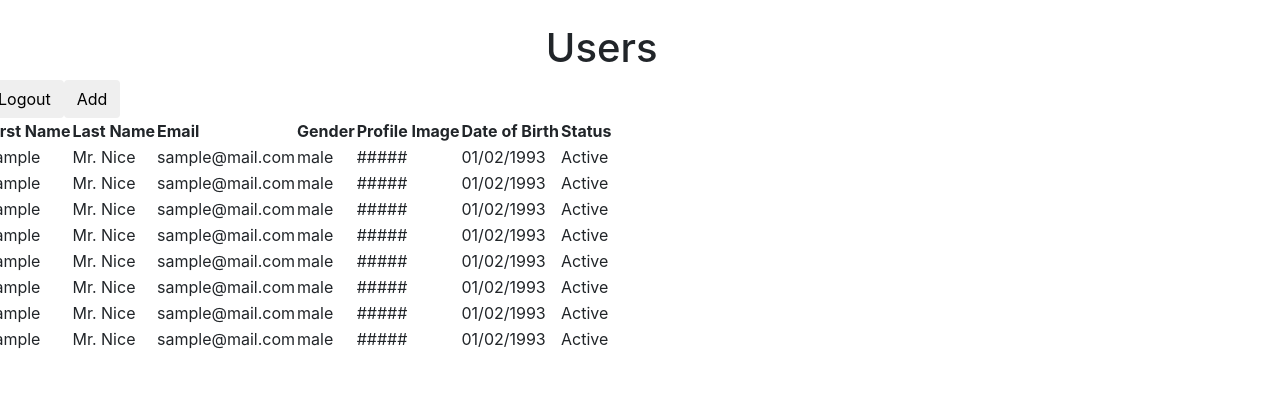
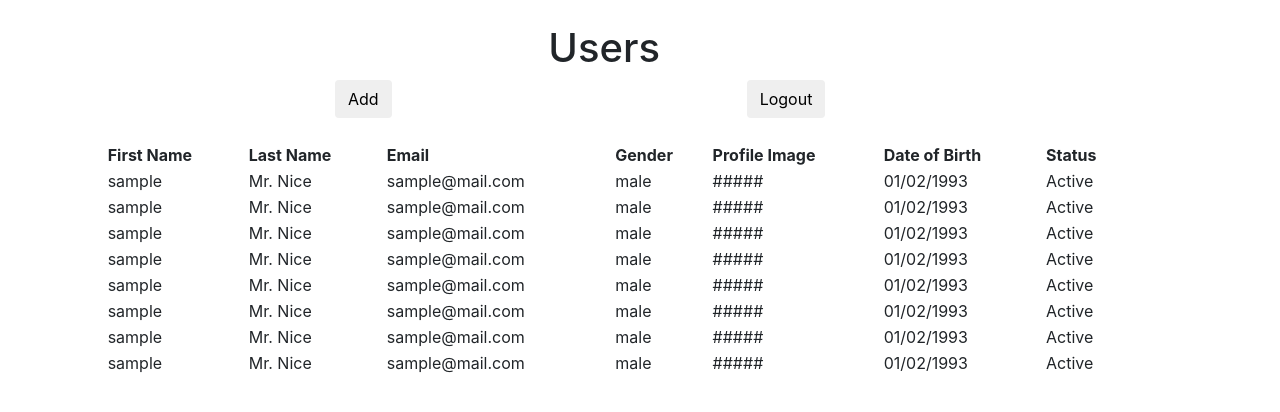
Before and after one commit to Kishan-Kalburgi/Basic-angular-5-login, an Angular app in the folder pilot/: page /users in a window 1280 px wide. Shown: the top 412 px of the page. Built offline with nearby package versions, Linux system fonts and the light colour scheme.

Commit message:
centering the table

```diff
--- a/pilot/src/app/app.component.css
+++ b/pilot/src/app/app.component.css
@@ -4,3 +4,9 @@
 * {
     box-sizing: border-box
 } */
+
+/* row */
+.custRow {
+    margin-left: 0em;
+    margin-right: 0em;
+}
--- a/pilot/src/app/dashboard/dashboard.component.css
+++ b/pilot/src/app/dashboard/dashboard.component.css
@@ -47,3 +47,7 @@
     width: 10%;
     opacity: 0.9;
 } */
+
+.userTable {
+    width: 80%;
+}
--- a/pilot/src/app/dashboard/dashboard.component.html
+++ b/pilot/src/app/dashboard/dashboard.component.html
@@ -1,8 +1,8 @@
-<div class="row">
+<div class="custRow row">
     <br>
 </div>
 
-<div class="row">
+<div class="custRow row">
 <div  class="col-md-5">
     <span></span>
 </div>
@@ -11,14 +11,21 @@
 </div>
 </div>
 
-
-<div class="row">
+<div class="custRow row">
+    <div class="col-md-3"><span></span></div>
+    <div class="col-md-4">
+        <button class="btn btn-default" routerLink="/addUser"  routerLinkActive="active"> Add </button>
+    </div>
 <button class="btn btn-default" routerLink="/login"  routerLinkActive="active">Logout</button>
-<button class="btn btn-default" routerLink="/addUser"  routerLinkActive="active"> Add </button>
 </div>
 
-<div class="row">
-<table>
+<div>
+        <br>
+</div>
+
+<div class="custRow row">
+    <div class="col-md-1"><span></span></div>
+    <table class="userTable">
     <tr>
         <th>First Name</th>
         <th>Last Name</th>
```
